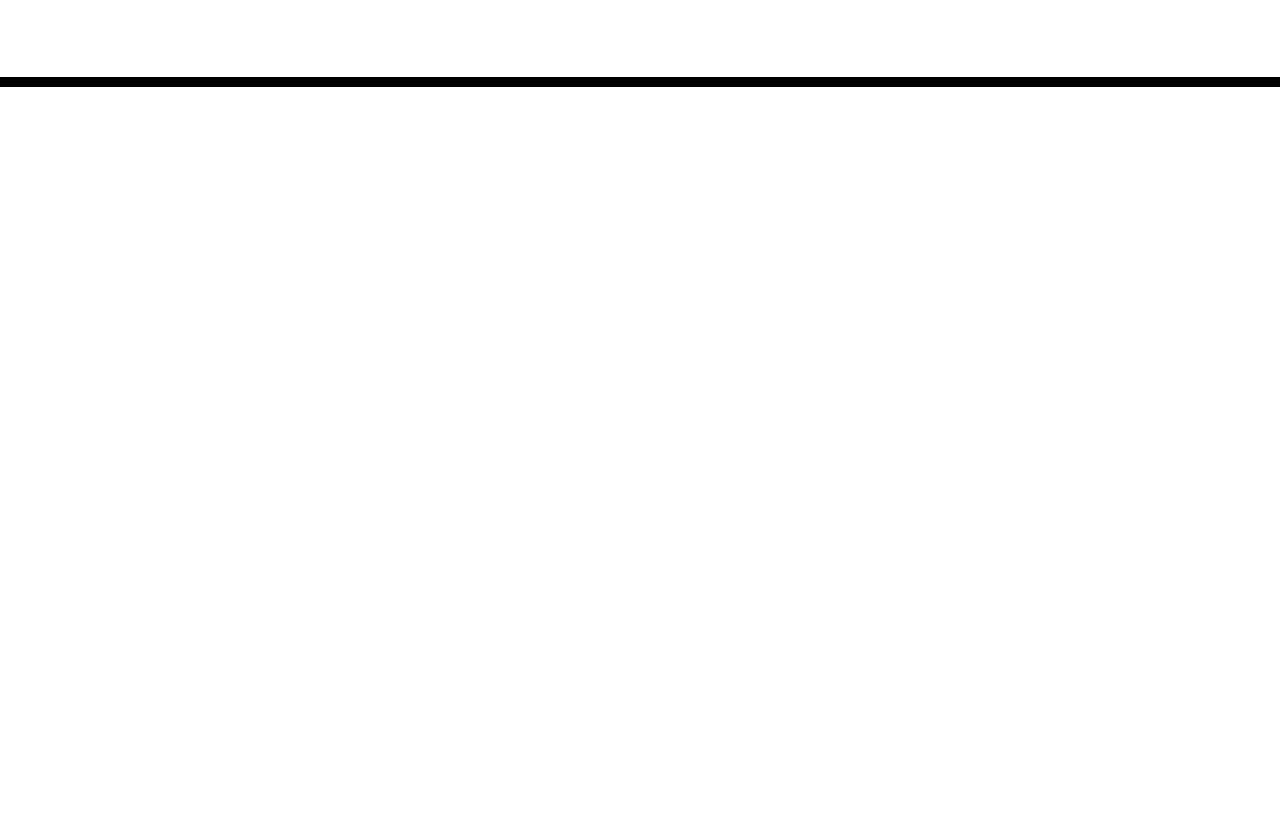
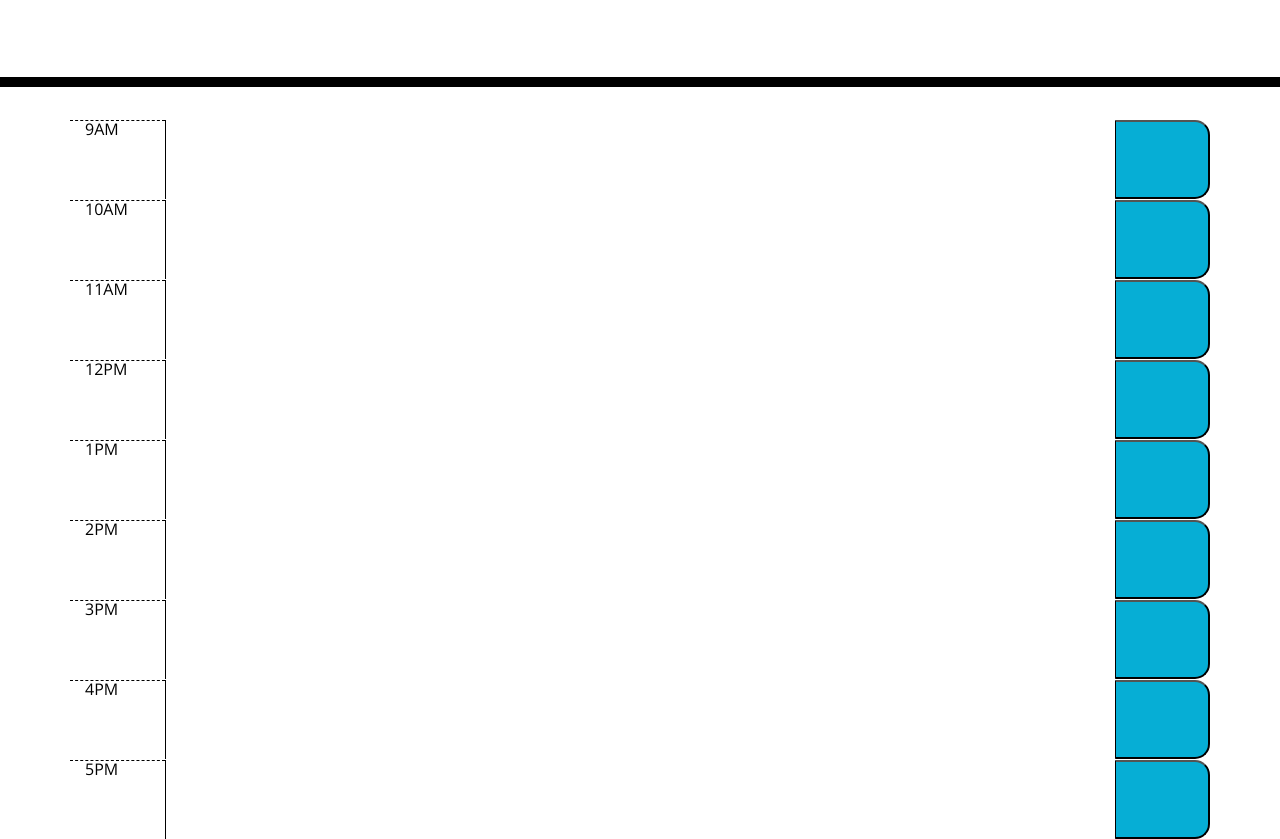
Before and after one commit to Md7113/Calender-workday, a plain HTML site: page index.html in a window 1280 px wide. Shown: the part 181-1020 px from the top of the page. Before the commit the page ends 800 px from the top, so only its background shows below. Drawn offline with nearby package versions, Linux system fonts and the light colour scheme.

Commit message:
add content for page

```diff
--- a/index.html
+++ b/index.html
@@ -28,8 +28,53 @@
       <p class="lead">A simple calendar app for scheduling your work day</p>
       <p id="currentDay" class="lead"></p>
     </header>
-    <div class="container">
+    <div class="container w-100">
       <!-- Timeblocks go here -->
+      <div class="row">
+        <div class="hour col-1" id="9">9AM</div>
+        <textarea class="col-10"></textarea>
+        <button class="saveBtn col-1"></button>
+      </div>
+      <div class="row">
+        <div class="hour col-1" id="10">10AM</div>
+        <textarea class="col-10"></textarea>
+        <button class="saveBtn col-1"></button>
+      </div>
+      <div class="row">
+        <div class="hour col-1" id="11">11AM</div>
+        <textarea class="col-10"></textarea>
+        <button class="saveBtn col-1"></button>
+      </div>
+      <div class="row">
+        <div class="hour col-1" id="12">12PM</div>
+        <textarea class="col-10"></textarea>
+        <button class="saveBtn col-1"></button>
+      </div>
+      <div class="row">
+        <div class="hour col-1" id="1">1PM</div>
+        <textarea class="col-10"></textarea>
+        <button class="saveBtn col-1"></button>
+      </div>
+      <div class="row">
+        <div class="hour col-1" id="2">2PM</div>
+        <textarea class="col-10"></textarea>
+        <button class="saveBtn col-1"></button>
+      </div>
+      <div class="row">
+        <div class="hour col-1" id="3">3PM</div>
+        <textarea class="col-10"></textarea>
+        <button class="saveBtn col-1"></button>
+      </div>
+      <div class="row">
+        <div class="hour col-1" id="4">4PM</div>
+        <textarea class="col-10"></textarea>
+        <button class="saveBtn col-1"></button>
+      </div>
+      <div class="row">
+        <div class="hour col-1" id="5">5PM</div>
+        <textarea class="col-10"></textarea>
+        <button class="saveBtn col-1"></button>
+      </div>
     </div>
 
     <script src="https://cdnjs.cloudflare.com/ajax/libs/jquery/3.2.1/jquery.min.js"></script>
```
